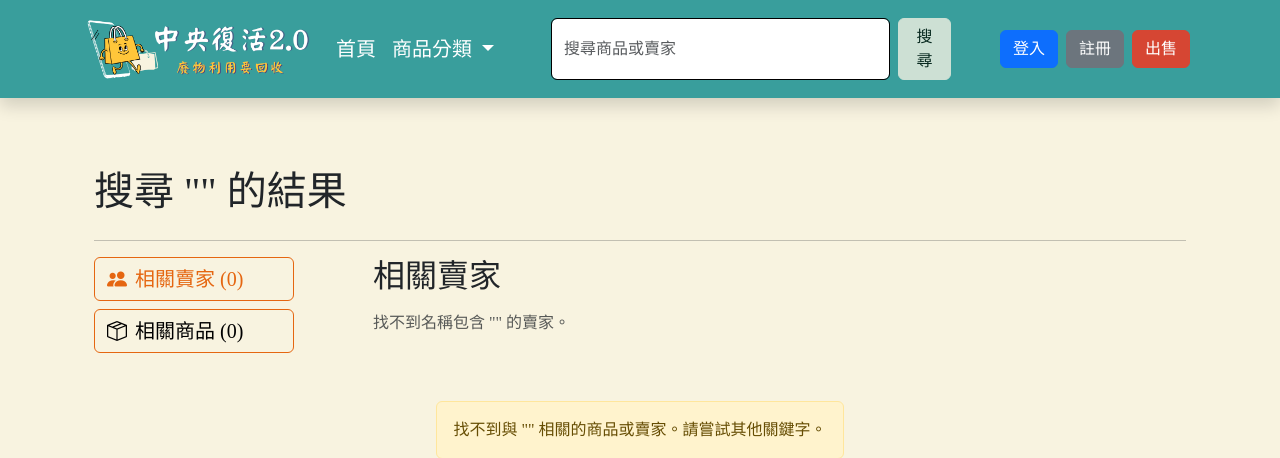
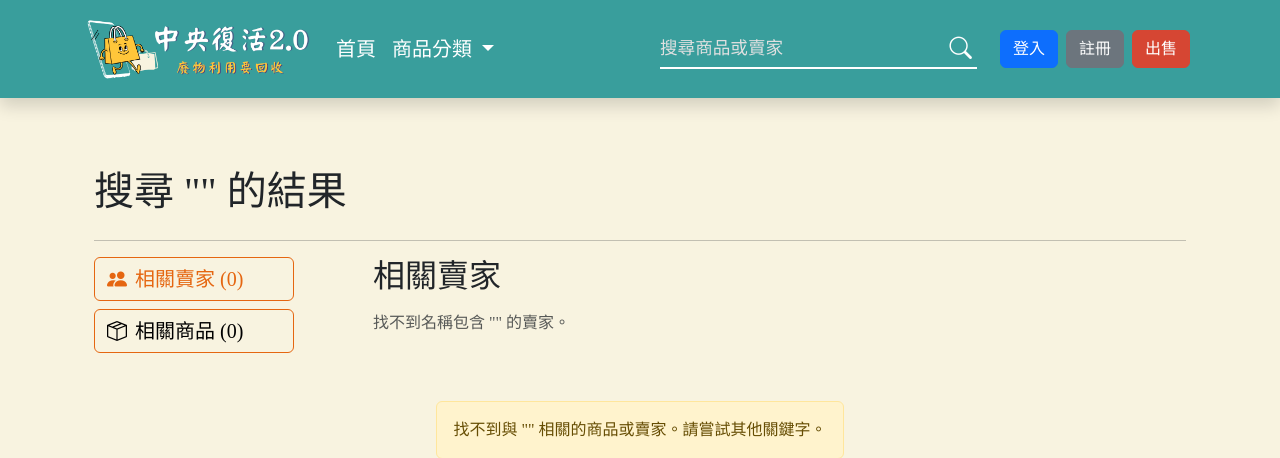
Before and after one commit to Yingka10/web_project, a Django app: page /search/ in a window 1280 px wide. Shown: the top 458 px of the page. Run offline with Django 4.2, Linux system fonts and the light colour scheme; data that the repository does not hold is empty.

Commit message:
搜尋美化

```diff
--- a/static/css/styles.css
+++ b/static/css/styles.css
@@ -18,6 +18,59 @@ body {
 .navbar-brand {
   font-weight: bold;
   font-size: 1.8rem;
+}
+
+.nav-search-form {
+  background: #399e9c;
+  border: none !important;
+  box-shadow: none !important;
+  width: 320px;
+  max-width: 90vw;
+  margin: 0;
+  padding: 0;
+  margin-right: 20px !important;
+}
+
+.nav-search-input {
+  background: #399e9c !important;
+  border: none !important;
+  border-bottom: 2px solid #fff !important;
+  border-radius: 0 !important;
+  color: #fff;
+  font-size: 1.1rem;
+  outline: none !important;
+  box-shadow: none !important;
+  width: 100%;
+  padding-left: 0;
+  padding-right: 0;
+}
+
+.nav-search-input::placeholder {
+  color: #e0e0e0;
+  opacity: 1;
+}
+
+.nav-search-input:focus {
+  background: #399e9c;
+  color: #fff;
+  border-bottom: 2.5px solid #fff;
+  box-shadow: none;
+}
+
+.nav-search-btn {
+  background: none;
+  border: none;
+  color: #fff;
+  font-size: 1.4rem;
+  margin-left: -35px;
+  z-index: 2;
+  padding: 0 8px;
+  transition: color 0.2s;
+}
+
+.nav-search-btn:hover {
+  color: #e0e0e0;
+  background: none;
 }
 
 .btn-outline-danger, .btn-outline-dark {
--- a/templates/base.html
+++ b/templates/base.html
@@ -42,13 +42,14 @@
                         </ul>
                     </li>
                 </ul>
-
+            </div>
                 <!-- 搜尋列 -->
-                <form class="d-flex mx-auto" style="width: 400px;" action="{% url 'combined_search' %}" method="get">
-                    <input class="form-control me-2 custom-search-box" type="search" name="q" placeholder="搜尋商品或賣家" aria-label="搜尋">
-                    <button class="btn btn-outline-success" type="submit">搜尋</button>
+            <form class="d-flex mx-auto nav-search-form" action="{% url 'combined_search' %}" method="get" autocomplete="off">
+                <input class="form-control nav-search-input" type="search" name="q" placeholder="搜尋商品或賣家" aria-label="搜尋">
+                <button class="btn nav-search-btn" type="submit">
+                    <i class="bi bi-search"></i>
+                </button>
             </form>
-
             <!-- 使用者狀態 -->
             <div class="d-flex align-items-center">
                 {% if user.is_authenticated %}
@@ -88,7 +89,6 @@
                     <a href="{% url 'register' %}" class="btn btn-secondary me-2">註冊</a>
                     <a href="{% url 'login' %}" class="btn btn-warning me-2">出售</a>
                 {% endif %}
-</div>
             </div>
         </div>
     </nav>
```
Lines whose indentation alone changed are shown as unchanged.
